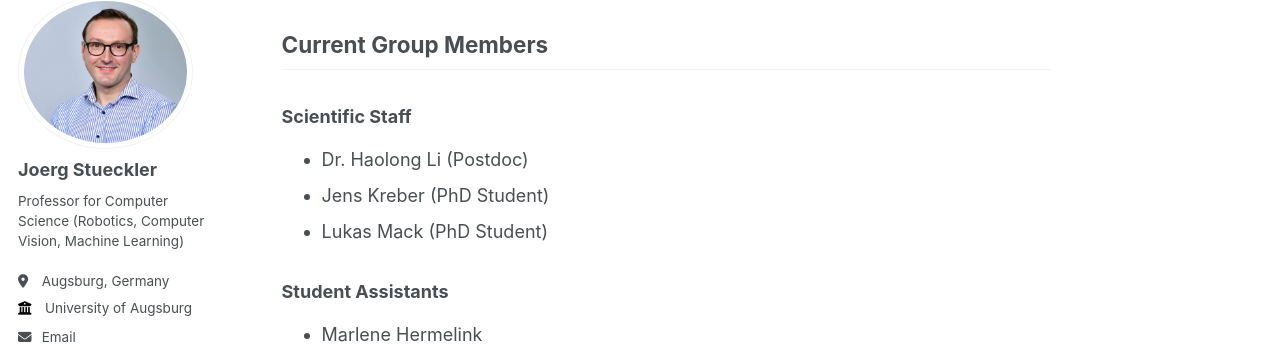
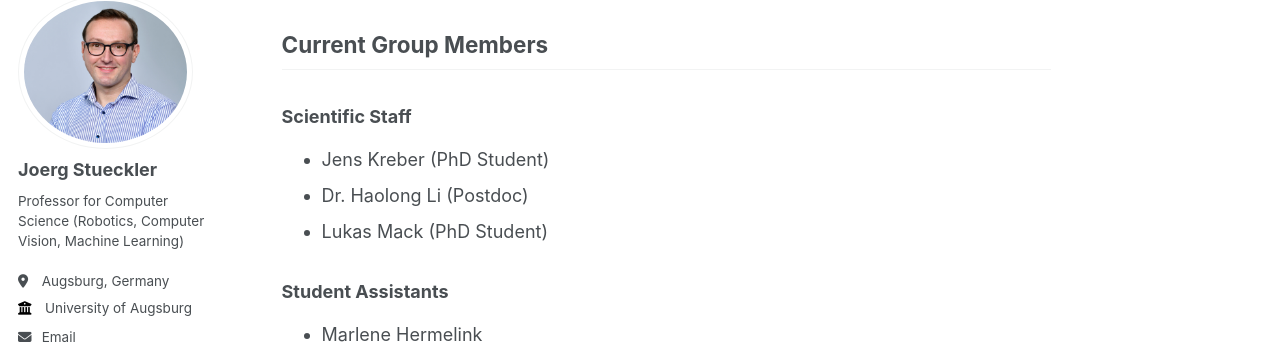
Before and after one commit to jstueckler/jstueckler.github.io, a Jekyll site: the page built from _pages/about.md, in a window 1280 px wide and 900 px high, scrolled down 929 px. Shown: the part 111-455 px from the top of the window. Built offline with Jekyll 4.4.1, drawn with Linux system fonts in a browser that asks for light colours; some web fonts are replaced.

```diff
--- a/_pages/about.md
+++ b/_pages/about.md
@@ -29,8 +29,8 @@ I am passionate about researching intelligent robots that perform complex tasks
 
 ## Current Group Members
 ### Scientific Staff
+* Jens Kreber (PhD Student)
 * Dr. Haolong Li (Postdoc)
-* Jens Kreber (PhD Student)
 * Lukas Mack (PhD Student)
 
 ### Student Assistants
```
